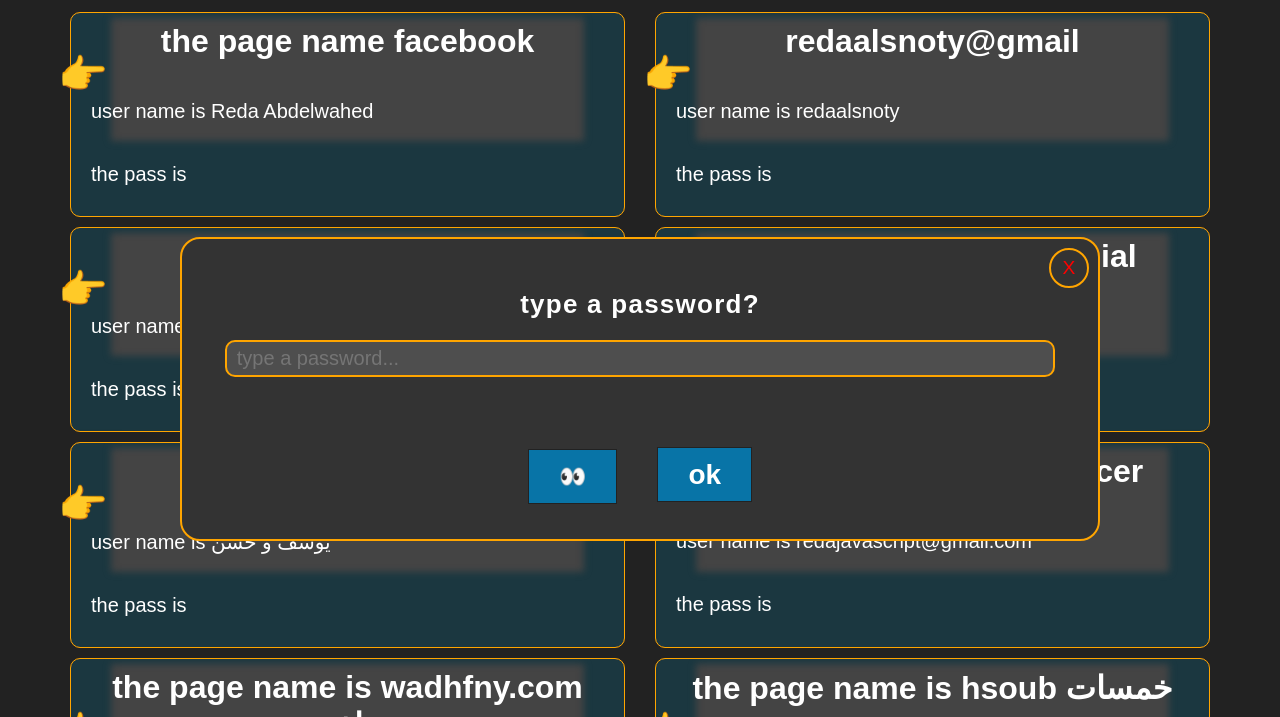
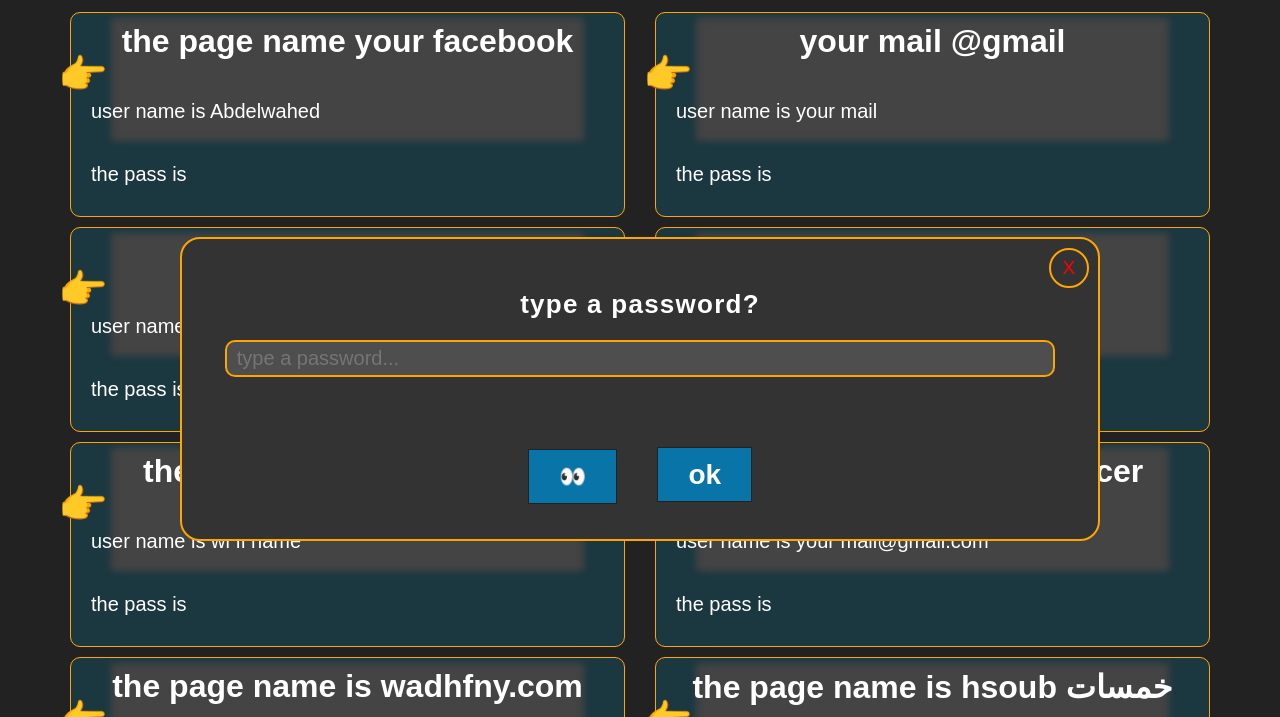
Before and after one commit to RedaAlsontoy/seave_all_password, a plain HTML site: page index.html in a window 1280 px wide. Shown: the part 83-800 px from the top of the page. Drawn offline with Linux system fonts and the light colour scheme.

Commit message:
Update index.html

```diff
--- a/index.html
+++ b/index.html
@@ -280,62 +280,62 @@
 
         <div class="facebook col after">
           <span class="hand">👉</span>
-          <h1>the page name facebook</h1>
-          <p>user name is Reda Abdelwahed</p>
+          <h1>the page name your facebook</h1>
+          <p>user name is  Abdelwahed</p>
           <p>the pass is <span></span></p>
         </div>
         <div class="gmial-me col after">
           <span class="hand">👉</span>
-          <h1>redaalsnoty@gmail</h1>
-          <p>user name is redaalsnoty</p>
+          <h1>your mail @gmail</h1>
+          <p>user name is your mail </p>
           <p>the pass is <span></span></p>
         </div>
         <div class="gmial-work col after">
           <span class="hand">👉</span>
-          <h1>redajavascript@gmail</h1>
-          <p>user name is redajavascript</p>
+          <h1>your mail @gmail</h1>
+          <p>user name is your mail </p>
           <p>the pass is <span></span></p>
         </div>
         <div class="gmial-work-1 col after">
           <span class="hand">👉</span>
-          <h1>redamontageelzero@gmial</h1>
-          <p>user name is redamontageelzero</p>
+          <h1>your mail @gmial</h1>
+          <p>user name is your mail  </p>
           <p>the pass is <span></span></p>
         </div>
         <div class="wi-fi col after">
           <span class="hand">👉</span>
-          <h1>the page name is wi-fi</h1>
-          <p>user name is يوسف و حسن</p>
+          <h1>the page name is your wi fi </h1>
+          <p>user name is wi fi name</p>
           <p>the pass is <span></span></p>
         </div>
         <div class="freelancer col after">
           <span class="hand">👉</span>
           <h1>the page name is freelancer</h1>
-          <p>user name is redajavascript@gmail.com</p>
+          <p>user name is your mail@gmail.com</p>
           <p>the pass is <span></span></p>
         </div>
         <div class="wadhfny col after">
           <span class="hand">👉</span>
-          <h1>the page name is wadhfny.com وظفني</h1>
-          <p>user name is redajavascript@gmail.com</p>
+          <h1>the page name is wadhfny.com</h1>
+          <p>user name is your mail@gmail.com</p>
           <p>the pass is <span></span></p>
         </div>
         <div class="hsoub-h col after">
           <span class="hand">👉</span>
           <h1>the page name is hsoub خمسات</h1>
-          <p>user name is redajavascript@gmail.com</p>
+          <p>user name is your mail@gmail.com</p>
           <p>the pass is <span></span></p>
         </div>
         <div class="hsoub-m col after">
           <span class="hand">👉</span>
           <h1>the page name is hsoub مستقل</h1>
-          <p>user name is redamontageelzero@gmail.com</p>
+          <p>user name is your mail@gmail.com</p>
           <p>the pass is <span></span></p>
         </div>
         <div class="github col after">
           <span class="hand">👉</span>
           <h1>the page name is github</h1>
-          <p>the gmail none no result</p>
+          <p>the your mail gmail</p>
           <p>user name is RedaElzero</p>
           <p>the pass is <span></span></p>
         </div>
@@ -345,6 +345,7 @@
 
     <script>
       let fors = [
+        // this info is not true
         String.fromCharCode(114, 1701, 0100, 197, 35, 50, 48, 48, 573, 33),
         String.fromCharCode(114, 1701, 1000, 97, 35, 50, 48, 48, 573, 33),
         String.fromCharCode(82, 71051, 10500, 97, 35, 50, 148, 48, 753, 313, 825, 1015, 1500, 97),
@@ -452,9 +453,9 @@
             } else if (prompetinput.value === '') {
               document.querySelector('span.span').innerHTML = 'the input is empty you must writing password';
             } else {
-              document.querySelector('span.span').innerHTML = 'لا يا الوط كلمة السر غلط حاول تكتب أنت الوط 🙋 واك 😝 ههههه';
+              document.querySelector('span.span').innerHTML = 'لا يا الوط كلمة السر غلط حاول تكتب أنت عسل 🙋 واك 😝 ههههه';
               document.querySelectorAll('.hand').forEach(element => {
-                element.innerHTML = '🙋 واك 😝'
+                element.innerHTML = ''
               });
             }
           }
```
